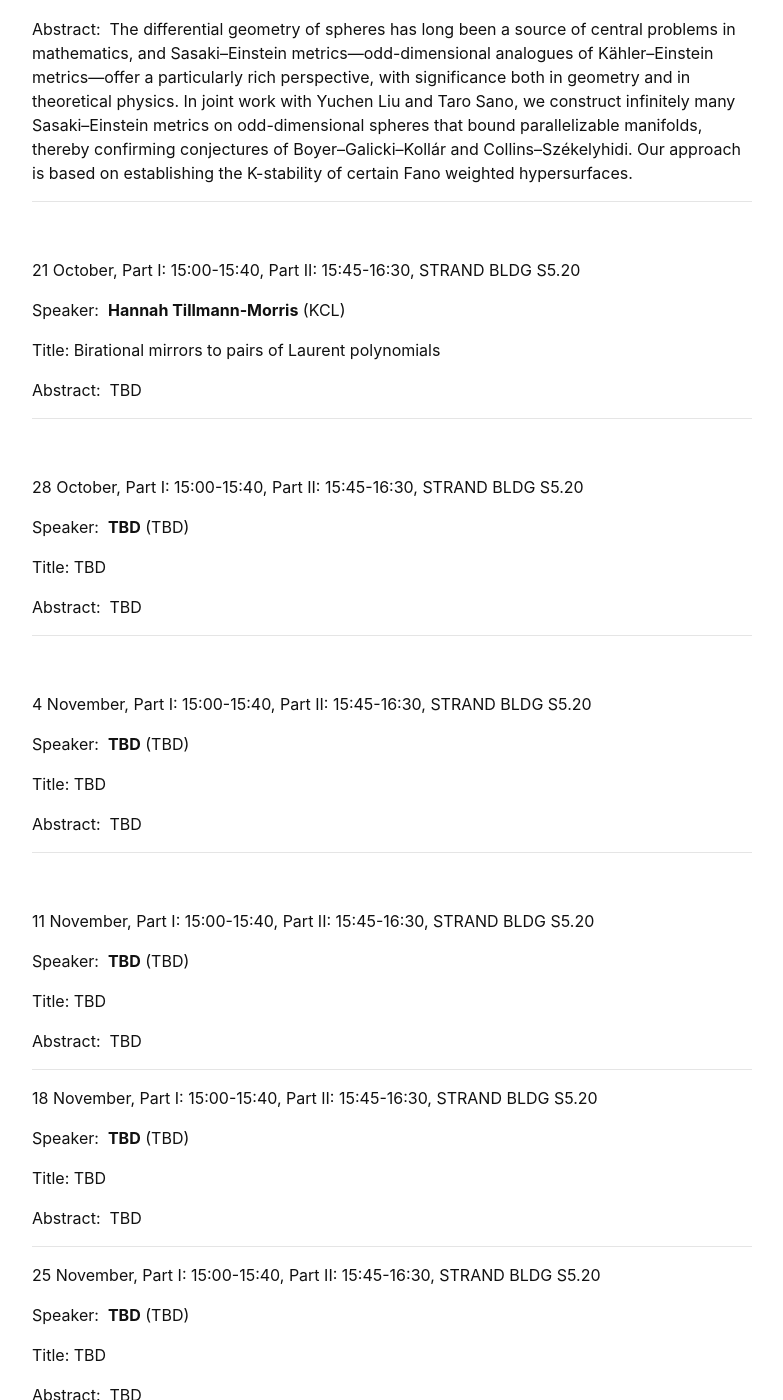
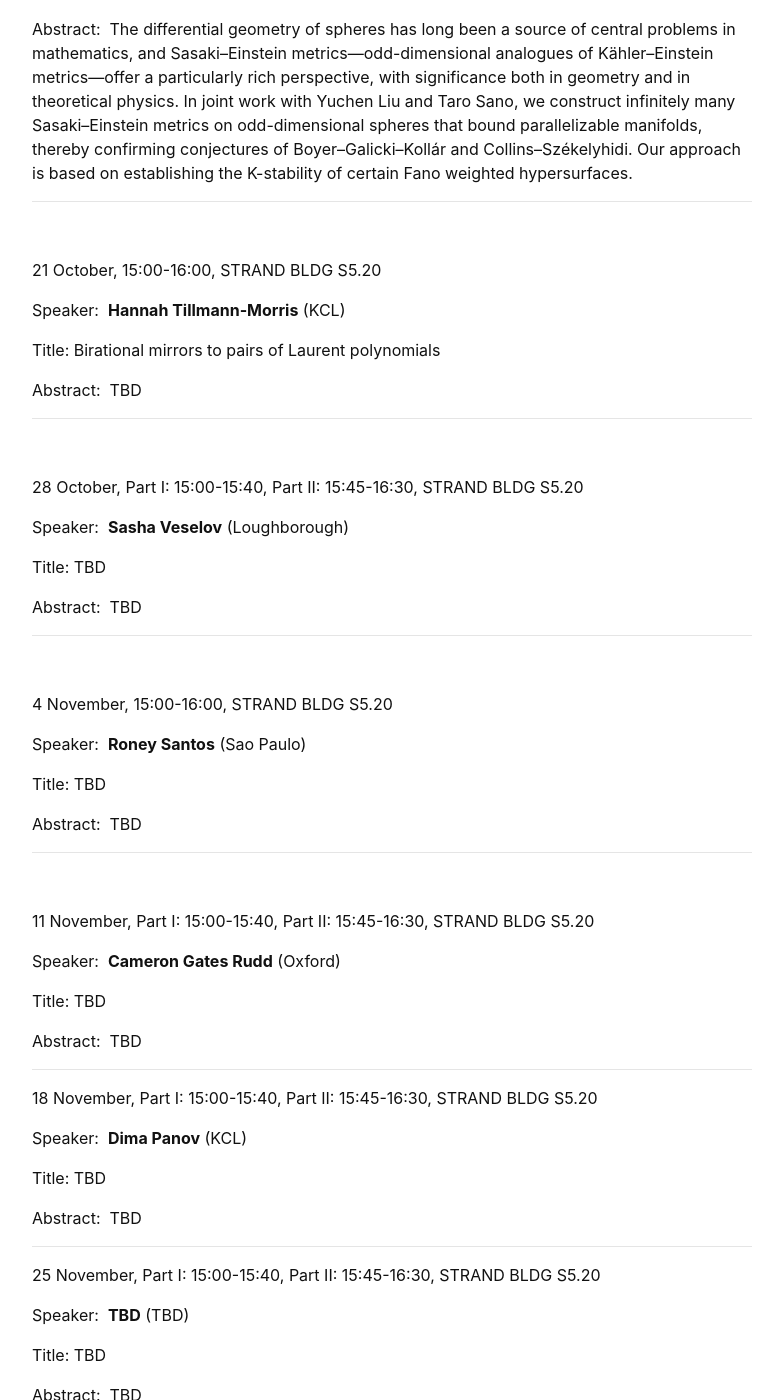
Before and after one commit to kcl-geometry-seminar/kcl-geometry-seminar.github.io, a Jekyll site: the page built from pages/index.md, in a window 1280 px wide and 1400 px high, scrolled down 359 px. Shown: the whole window, without its empty margins (248-1031 px from the left). Built offline with Jekyll 4.4.1, drawn with Linux system fonts in a browser that asks for light colours; a script that is not in the unit is left out; some of the changed text lies outside the part shown.

Commit message:
Update index.md

```diff
--- a/pages/index.md
+++ b/pages/index.md
@@ -22,7 +22,7 @@ Abstract:&nbsp; The differential geometry of spheres has long been a source of c
 ---------------------------------------------------------
 <br />
 
-21 October,  Part I: 15:00-15:40, Part II: 15:45-16:30, STRAND BLDG S5.20
+21 October,  15:00-16:00, STRAND BLDG S5.20
 
 Speaker:&nbsp; **Hannah Tillmann-Morris** (KCL)
 
@@ -35,7 +35,7 @@ Abstract:&nbsp; TBD
 
 28 October,  Part I: 15:00-15:40, Part II: 15:45-16:30, STRAND BLDG S5.20
 
-Speaker:&nbsp; **TBD** (TBD)
+Speaker:&nbsp; **Sasha Veselov** (Loughborough)
 
 Title:&nbsp;TBD
 
@@ -44,9 +44,9 @@ Abstract:&nbsp; TBD
 ---------------------------------------------------------
 <br />
 
-4 November,  Part I: 15:00-15:40, Part II: 15:45-16:30, STRAND BLDG S5.20
+4 November,  15:00-16:00,  STRAND BLDG S5.20
 
-Speaker:&nbsp; **TBD** (TBD)
+Speaker:&nbsp; **Roney Santos** (Sao Paulo)
 
 Title:&nbsp;TBD
 
@@ -57,7 +57,7 @@ Abstract:&nbsp; TBD
 
 11 November,  Part I: 15:00-15:40, Part II: 15:45-16:30, STRAND BLDG S5.20
 
-Speaker:&nbsp; **TBD** (TBD)
+Speaker:&nbsp; **Cameron Gates Rudd** (Oxford)
 
 Title:&nbsp;TBD
 
@@ -67,7 +67,7 @@ Abstract:&nbsp; TBD
 
 18 November,  Part I: 15:00-15:40, Part II: 15:45-16:30, STRAND BLDG S5.20
 
-Speaker:&nbsp; **TBD** (TBD)
+Speaker:&nbsp; **Dima Panov** (KCL)
 
 Title:&nbsp;TBD
 
@@ -87,7 +87,7 @@ Abstract:&nbsp; TBD
 
 2 December,  Part I: 15:00-15:40, Part II: 15:45-16:30, STRAND BLDG S5.20
 
-Speaker:&nbsp; **TBD** (TBD)
+Speaker:&nbsp; **Dan Ciubotaru** (Oxford)
 
 Title:&nbsp;TBD
 
```
